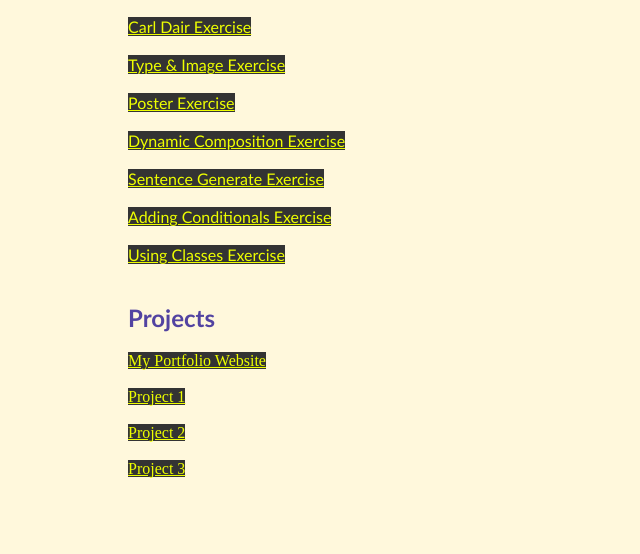
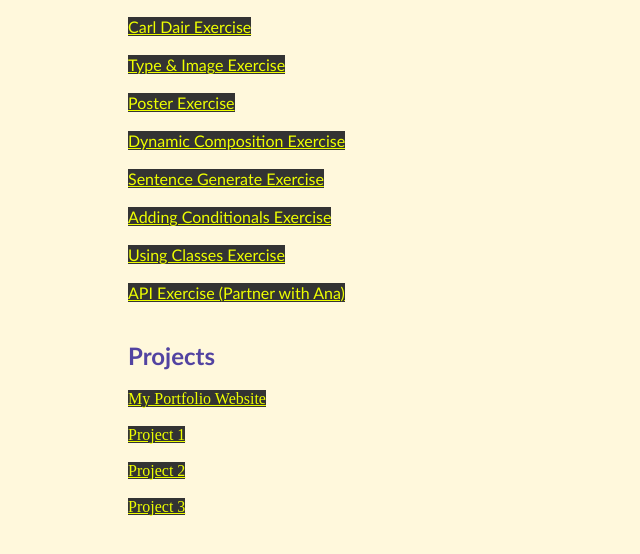
Before and after one commit to rainyang3/wsweb, a plain HTML site: page index.html in a window 1280 px wide. Shown: the part 156-710 px from the top of the page, without its empty margins (0-640 px from the left). Drawn offline with Linux system fonts and the light colour scheme.

Commit message:
Update index.html

```diff
--- a/index.html
+++ b/index.html
@@ -16,6 +16,7 @@
         <a href="https://rainyang3.github.io/javapractice/.">Sentence Generate Exercise</a><br><br>
         <a href="https://rainyang3.github.io/choicegame/.">Adding Conditionals Exercise</a><br><br>
         <a href="https://rainyang3.github.io/classesobjectexercise/.">Using Classes Exercise</a><br><br>
+        <a href=" ">API Exercise (Partner with Ana)</a><br><br>
     </div>
     <div class="projects">
         <h2>Projects</h2>
```
